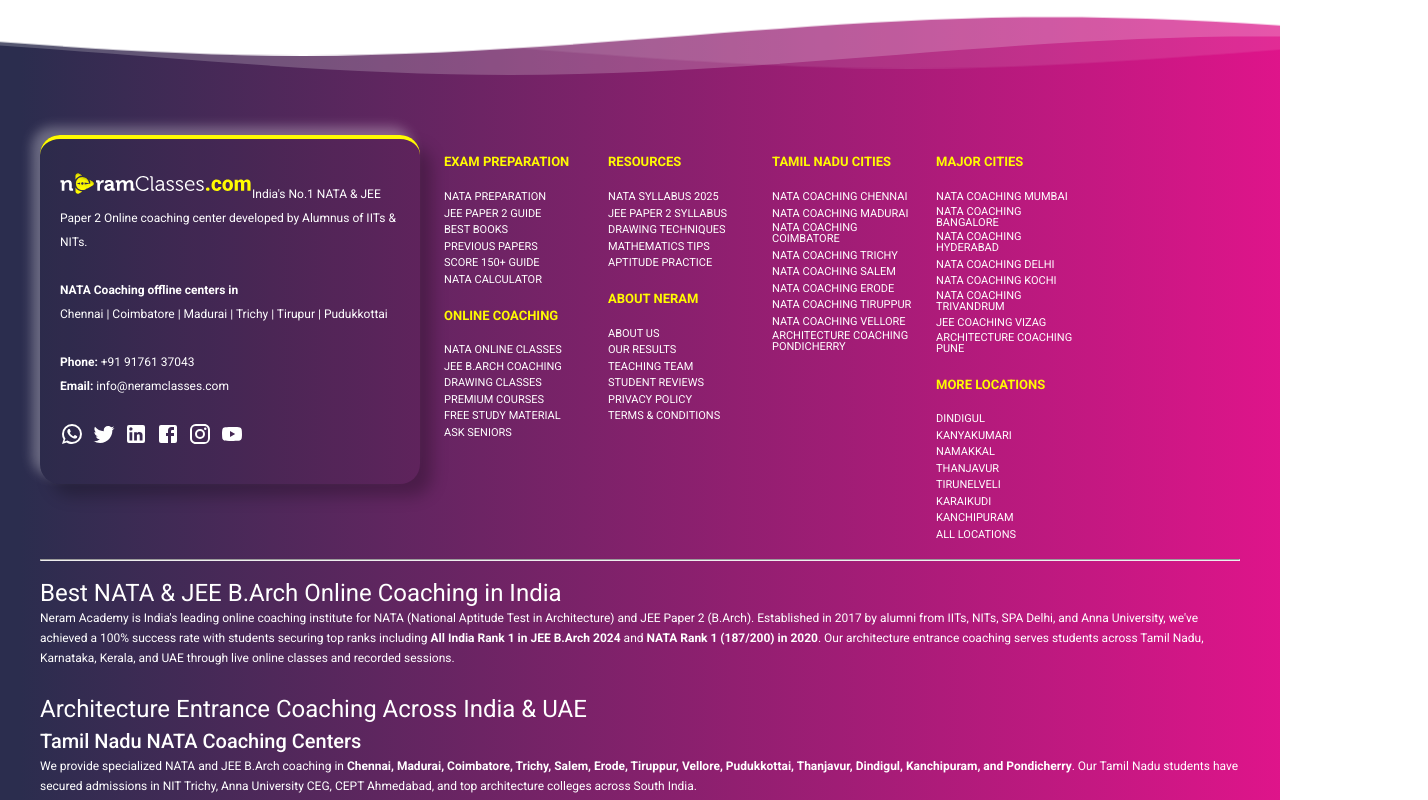
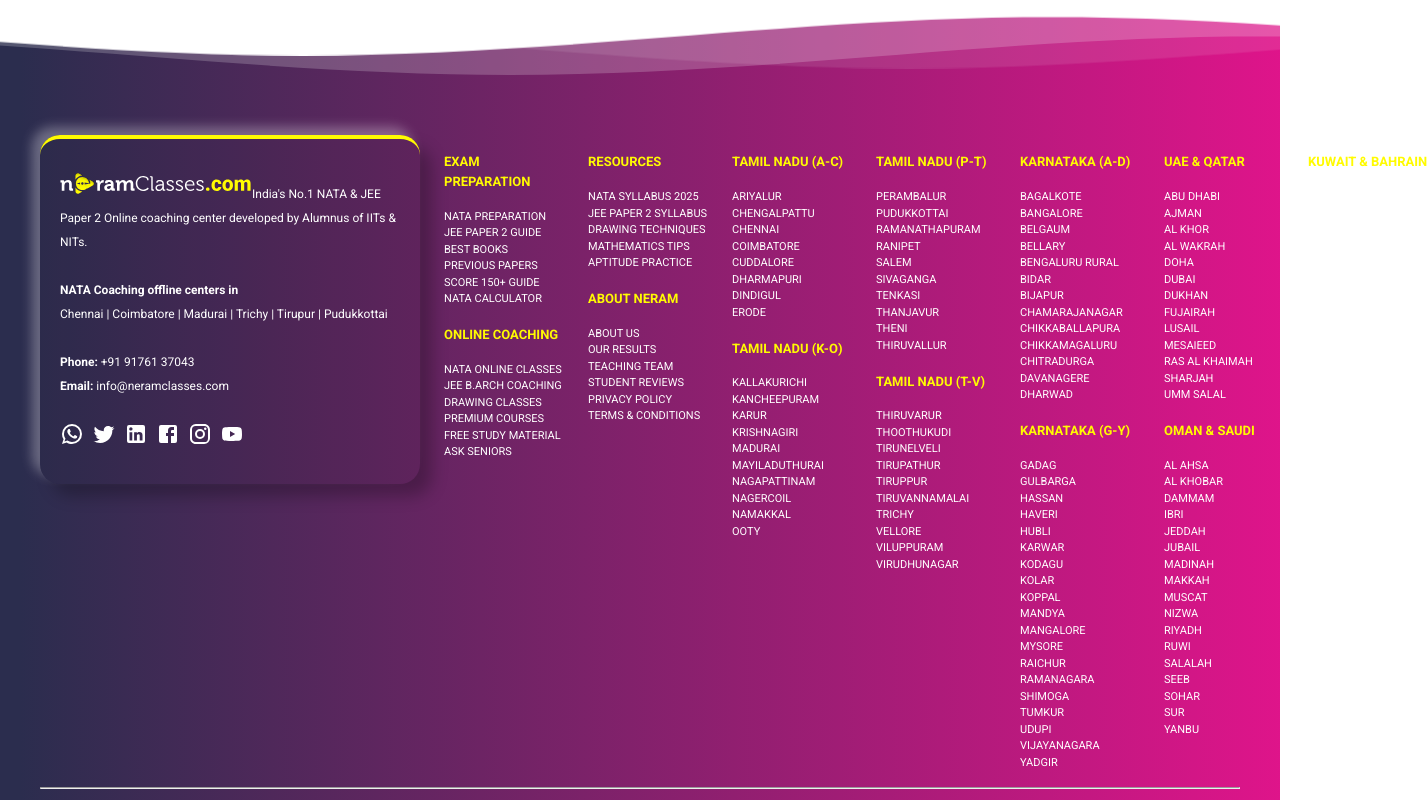
Before and after one commit to findhari93-sketch/NeramNewApp, a Next.js app: page /terms in a window 1280 px wide. Shown: the part 4280-5080 px from the top of the page, 1428 px wide, since content can reach past the window. Built offline with nearby package versions, Linux system fonts and the light colour scheme; no server answers; a web font is replaced by a local one.

Commit message:
Add comprehensive city footer with 120+ locations organized by state/region

```diff
--- a/src/app/components/shared/Footer/footer.tsx
+++ b/src/app/components/shared/Footer/footer.tsx
@@ -92,11 +92,15 @@
   grid-template-columns: repeat(2, minmax(140px, 1fr));
 
   @media (min-width: 768px) {
-    grid-template-columns: repeat(3, minmax(140px, 1fr));
+    grid-template-columns: repeat(4, minmax(140px, 1fr));
   }
 
   @media (min-width: 992px) {
-    grid-template-columns: repeat(5, minmax(140px, 1fr));
+    grid-template-columns: repeat(6, minmax(130px, 1fr));
+  }
+
+  @media (min-width: 1200px) {
+    grid-template-columns: repeat(7, minmax(120px, 1fr));
   }
 `;
 
@@ -208,54 +212,168 @@
     ],
     [
       {
-        Title: "Tamil Nadu Cities",
+        Title: "Tamil Nadu (A-C)",
         set1: [
-          { text: "NATA Coaching Chennai", url: "/coaching/chennai" },
-          { text: "NATA Coaching Madurai", url: "/coaching/madurai" },
-          {
-            text: "NATA Coaching Coimbatore",
-            url: "/coaching/coimbatore",
-          },
-          { text: "NATA Coaching Trichy", url: "/coaching/trichy" },
-          { text: "NATA Coaching Salem", url: "/coaching/salem" },
-          { text: "NATA Coaching Erode", url: "/coaching/erode" },
-          { text: "NATA Coaching Tiruppur", url: "/coaching/tiruppur" },
-          { text: "NATA Coaching Vellore", url: "/coaching/vellore" },
-          {
-            text: "Architecture Coaching Pondicherry",
-            url: "/coaching/pondicherry",
-          },
+          { text: "Ariyalur", url: "/coaching/ariyalur" },
+          { text: "Chengalpattu", url: "/coaching/chengalpattu" },
+          { text: "Chennai", url: "/coaching/chennai" },
+          { text: "Coimbatore", url: "/coaching/coimbatore" },
+          { text: "Cuddalore", url: "/coaching/cuddalore" },
+          { text: "Dharmapuri", url: "/coaching/dharmapuri" },
+          { text: "Dindigul", url: "/coaching/dindigul" },
+          { text: "Erode", url: "/coaching/erode" },
+        ],
+      },
+      {
+        Title: "Tamil Nadu (K-O)",
+        set1: [
+          { text: "Kallakurichi", url: "/coaching/kallakurichi" },
+          { text: "Kancheepuram", url: "/coaching/kancheepuram" },
+          { text: "Karur", url: "/coaching/karur" },
+          { text: "Krishnagiri", url: "/coaching/krishnagiri" },
+          { text: "Madurai", url: "/coaching/madurai" },
+          { text: "Mayiladuthurai", url: "/coaching/mayiladuthurai" },
+          { text: "Nagapattinam", url: "/coaching/nagapattinam" },
+          { text: "Nagercoil", url: "/coaching/nagercoil" },
+          { text: "Namakkal", url: "/coaching/namakkal" },
+          { text: "Ooty", url: "/coaching/ooty" },
         ],
       },
     ],
     [
       {
-        Title: "Major Cities",
+        Title: "Tamil Nadu (P-T)",
         set1: [
-          { text: "NATA Coaching Mumbai", url: "/coaching/mumbai" },
-          { text: "NATA Coaching Bangalore", url: "/coaching/bangalore" },
-          { text: "NATA Coaching Hyderabad", url: "/coaching/hyderabad" },
-          { text: "NATA Coaching Delhi", url: "/coaching/delhi" },
-          { text: "NATA Coaching Kochi", url: "/coaching/kochi" },
-          {
-            text: "NATA Coaching Trivandrum",
-            url: "/coaching/trivandrum",
-          },
-          { text: "JEE Coaching Vizag", url: "/coaching/vizag" },
-          { text: "Architecture Coaching Pune", url: "/coaching/pune" },
+          { text: "Perambalur", url: "/coaching/perambalur" },
+          { text: "Pudukkottai", url: "/coaching/pudukkottai" },
+          { text: "Ramanathapuram", url: "/coaching/ramanathapuram" },
+          { text: "Ranipet", url: "/coaching/ranipet" },
+          { text: "Salem", url: "/coaching/salem" },
+          { text: "Sivaganga", url: "/coaching/sivaganga" },
+          { text: "Tenkasi", url: "/coaching/tenkasi" },
+          { text: "Thanjavur", url: "/coaching/thanjavur" },
+          { text: "Theni", url: "/coaching/theni" },
+          { text: "Thiruvallur", url: "/coaching/thiruvallur" },
         ],
       },
       {
-        Title: "More Locations",
+        Title: "Tamil Nadu (T-V)",
         set1: [
-          { text: "Dindigul", url: "/coaching/dindigul" },
-          { text: "Kanyakumari", url: "/coaching/kanyakumari" },
-          { text: "Namakkal", url: "/coaching/namakkal" },
-          { text: "Thanjavur", url: "/coaching/thanjavur" },
+          { text: "Thiruvarur", url: "/coaching/thiruvarur" },
+          { text: "Thoothukudi", url: "/coaching/thoothukudi" },
           { text: "Tirunelveli", url: "/coaching/tirunelveli" },
-          { text: "Karaikudi", url: "/coaching/karaikudi" },
-          { text: "Kanchipuram", url: "/coaching/kanchipuram" },
-          { text: "All Locations", url: "/coaching" },
+          { text: "Tirupathur", url: "/coaching/tirupathur" },
+          { text: "Tiruppur", url: "/coaching/tiruppur" },
+          { text: "Tiruvannamalai", url: "/coaching/tiruvannamalai" },
+          { text: "Trichy", url: "/coaching/trichy" },
+          { text: "Vellore", url: "/coaching/vellore" },
+          { text: "Viluppuram", url: "/coaching/viluppuram" },
+          { text: "Virudhunagar", url: "/coaching/virudhunagar" },
+        ],
+      },
+    ],
+    [
+      {
+        Title: "Karnataka (A-D)",
+        set1: [
+          { text: "Bagalkote", url: "/coaching/bagalkote" },
+          { text: "Bangalore", url: "/coaching/bangalore" },
+          { text: "Belgaum", url: "/coaching/belgaum" },
+          { text: "Bellary", url: "/coaching/bellary" },
+          { text: "Bengaluru Rural", url: "/coaching/bengaluru-rural" },
+          { text: "Bidar", url: "/coaching/bidar" },
+          { text: "Bijapur", url: "/coaching/bijapur" },
+          { text: "Chamarajanagar", url: "/coaching/chamarajanagar" },
+          { text: "Chikkaballapura", url: "/coaching/chikkaballapura" },
+          { text: "Chikkamagaluru", url: "/coaching/chikkamagaluru" },
+          { text: "Chitradurga", url: "/coaching/chitradurga" },
+          { text: "Davanagere", url: "/coaching/davanagere" },
+          { text: "Dharwad", url: "/coaching/dharwad" },
+        ],
+      },
+      {
+        Title: "Karnataka (G-Y)",
+        set1: [
+          { text: "Gadag", url: "/coaching/gadag" },
+          { text: "Gulbarga", url: "/coaching/gulbarga" },
+          { text: "Hassan", url: "/coaching/hassan" },
+          { text: "Haveri", url: "/coaching/haveri" },
+          { text: "Hubli", url: "/coaching/hubli" },
+          { text: "Karwar", url: "/coaching/karwar" },
+          { text: "Kodagu", url: "/coaching/kodagu" },
+          { text: "Kolar", url: "/coaching/kolar" },
+          { text: "Koppal", url: "/coaching/koppal" },
+          { text: "Mandya", url: "/coaching/mandya" },
+          { text: "Mangalore", url: "/coaching/mangalore" },
+          { text: "Mysore", url: "/coaching/mysore" },
+          { text: "Raichur", url: "/coaching/raichur" },
+          { text: "Ramanagara", url: "/coaching/ramanagara" },
+          { text: "Shimoga", url: "/coaching/shimoga" },
+          { text: "Tumkur", url: "/coaching/tumkur" },
+          { text: "Udupi", url: "/coaching/udupi" },
+          { text: "Vijayanagara", url: "/coaching/vijayanagara" },
+          { text: "Yadgir", url: "/coaching/yadgir" },
+        ],
+      },
+    ],
+    [
+      {
+        Title: "UAE & Qatar",
+        set1: [
+          { text: "Abu Dhabi", url: "/coaching/abu-dhabi" },
+          { text: "Ajman", url: "/coaching/ajman" },
+          { text: "Al Khor", url: "/coaching/al-khor" },
+          { text: "Al Wakrah", url: "/coaching/al-wakrah" },
+          { text: "Doha", url: "/coaching/doha" },
+          { text: "Dubai", url: "/coaching/dubai" },
+          { text: "Dukhan", url: "/coaching/dukhan" },
+          { text: "Fujairah", url: "/coaching/fujairah" },
+          { text: "Lusail", url: "/coaching/lusail" },
+          { text: "Mesaieed", url: "/coaching/mesaieed" },
+          { text: "Ras Al Khaimah", url: "/coaching/ras-al-khaimah" },
+          { text: "Sharjah", url: "/coaching/sharjah" },
+          { text: "Umm Salal", url: "/coaching/umm-salal" },
+        ],
+      },
+      {
+        Title: "Oman & Saudi",
+        set1: [
+          { text: "Al Ahsa", url: "/coaching/al-ahsa" },
+          { text: "Al Khobar", url: "/coaching/al-khobar" },
+          { text: "Dammam", url: "/coaching/dammam" },
+          { text: "Ibri", url: "/coaching/ibri" },
+          { text: "Jeddah", url: "/coaching/jeddah" },
+          { text: "Jubail", url: "/coaching/jubail" },
+          { text: "Madinah", url: "/coaching/madinah" },
+          { text: "Makkah", url: "/coaching/makkah" },
+          { text: "Muscat", url: "/coaching/muscat" },
+          { text: "Nizwa", url: "/coaching/nizwa" },
+          { text: "Riyadh", url: "/coaching/riyadh" },
+          { text: "Ruwi", url: "/coaching/ruwi" },
+          { text: "Salalah", url: "/coaching/salalah" },
+          { text: "Seeb", url: "/coaching/seeb" },
+          { text: "Sohar", url: "/coaching/sohar" },
+          { text: "Sur", url: "/coaching/sur" },
+          { text: "Yanbu", url: "/coaching/yanbu" },
+        ],
+      },
+    ],
+    [
+      {
+        Title: "Kuwait & Bahrain",
+        set1: [
+          { text: "Ahmadi", url: "/coaching/ahmadi" },
+          { text: "Fahaheel", url: "/coaching/fahaheel" },
+          { text: "Farwaniya", url: "/coaching/farwaniya" },
+          { text: "Hawally", url: "/coaching/hawally" },
+          { text: "Isa Town", url: "/coaching/isa-town" },
+          { text: "Kuwait City", url: "/coaching/kuwait-city" },
+          { text: "Manama", url: "/coaching/manama" },
+          { text: "Mangaf", url: "/coaching/mangaf" },
+          { text: "Muharraq", url: "/coaching/muharraq" },
+          { text: "Riffa", url: "/coaching/riffa" },
+          { text: "Salmiya", url: "/coaching/salmiya" },
+          { text: "Sitra", url: "/coaching/sitra" },
         ],
       },
     ],
```
Also changed, not shown: src/lib/canonical.ts (+8 -4 lines), 1 other file (tests, documents, lock files or other folders).
